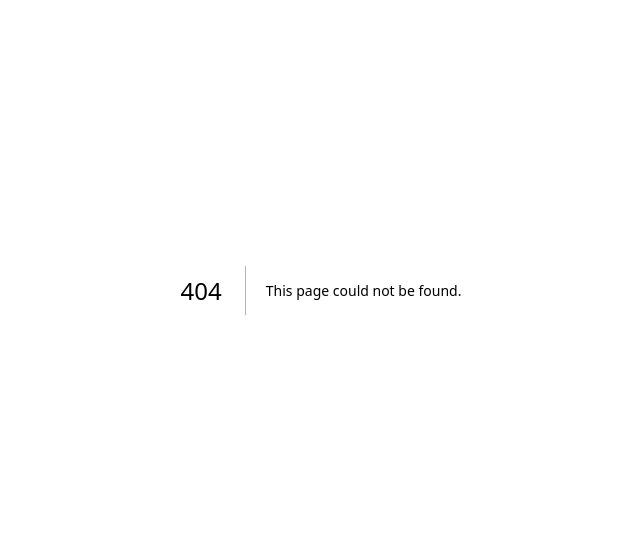
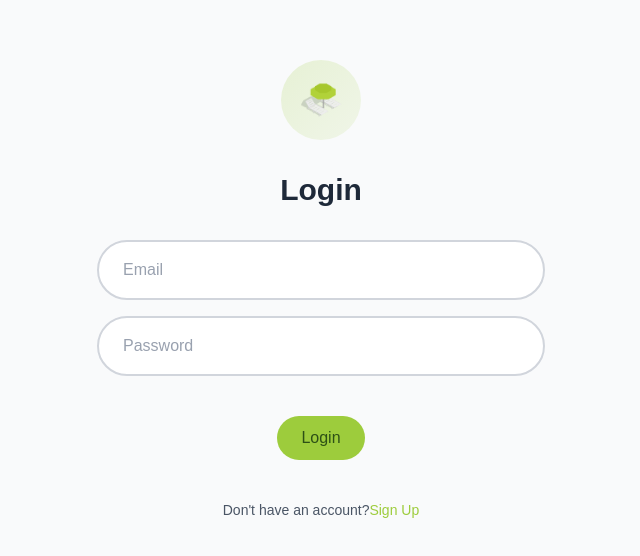
Before and after one commit to zainabzahid711/goawaybadguest, a Next.js app: page /login in a window 1280 px wide. Before the commit this address had no page. Shown: the part 110-666 px from the top of the page, without its empty margins (319-959 px from the left). Built offline with nearby package versions, Linux system fonts and the light colour scheme.

Commit message:
- complete the login route

```diff
--- /dev/null
+++ b/src/app/api/auth/login/route.ts
@@ -0,0 +1,47 @@
+// app/api/auth/login/route.ts
+import { NextResponse } from "next/server";
+import { PrismaClient } from "@prisma/client";
+import argon2 from "argon2";
+
+const globalForPrisma = globalThis as unknown as { prisma?: PrismaClient };
+const prisma = globalForPrisma.prisma ?? new PrismaClient();
+if (process.env.NODE_ENV !== "production") globalForPrisma.prisma = prisma;
+
+export async function POST(req: Request) {
+  try {
+    const { email, password } = await req.json();
+
+    if (!email || !password) {
+      return NextResponse.json(
+        { error: "Email and password are required" },
+        { status: 400 }
+      );
+    }
+
+    const user = await prisma.user.findUnique({ where: { email } });
+
+    if (!user) {
+      return NextResponse.json(
+        { error: "Invalid credentials" },
+        { status: 401 }
+      );
+    }
+
+    const isValid = await argon2.verify(user.passwordHash, password);
+    if (!isValid) {
+      return NextResponse.json(
+        { error: "Invalid credentials" },
+        { status: 401 }
+      );
+    }
+
+    // Optionally, create session or JWT here
+    return NextResponse.json(
+      { message: "Login successful", userId: user.id },
+      { status: 200 }
+    );
+  } catch (err) {
+    console.error("Login error:", err);
+    return NextResponse.json({ error: "Login failed" }, { status: 500 });
+  }
+}
--- /dev/null
+++ b/src/app/login/page.tsx
@@ -0,0 +1,130 @@
+"use client";
+import { useState } from "react";
+import { useRouter } from "next/navigation";
+import toast, { Toaster } from "react-hot-toast";
+import Input from "@/components/ui/input";
+import Button from "@/components/ui/Button";
+import Image from "next/image";
+import Link from "next/link";
+
+export default function LoginPage() {
+  const router = useRouter();
+  const [formData, setFormData] = useState({ email: "", password: "" });
+  const [errors, setErrors] = useState<{ email?: string; password?: string }>(
+    {}
+  );
+
+  const handleChange = (e: React.ChangeEvent<HTMLInputElement>) => {
+    const { name, value } = e.target;
+    setFormData((prev) => ({ ...prev, [name]: value }));
+    if (errors[name as "email" | "password"]) {
+      setErrors((prev) => ({ ...prev, [name]: "" }));
+    }
+  };
+
+  const validate = () => {
+    const newErrors: typeof errors = {};
+    if (!formData.email.trim()) newErrors.email = "Email is required";
+    else if (!/\S+@\S+\.\S+/.test(formData.email))
+      newErrors.email = "Email is invalid";
+
+    if (!formData.password) newErrors.password = "Password is required";
+    else if (formData.password.length < 8)
+      newErrors.password = "Password must be at least 8 characters";
+
+    setErrors(newErrors);
+    return Object.keys(newErrors).length === 0;
+  };
+
+  const handleLogin = async () => {
+    if (!validate()) return;
+
+    try {
+      const res = await fetch("/api/auth/login", {
+        method: "POST",
+        headers: { "Content-Type": "application/json" },
+        body: JSON.stringify(formData),
+      });
+
+      if (res.ok) {
+        toast.success("Logged in successfully!");
+        setTimeout(() => router.push("/dashboard"), 1000);
+      } else {
+        const { error } = await res.json();
+        toast.error(error || "Login failed");
+      }
+    } catch (err) {
+      console.error("Login error:", err);
+      toast.error("Something went wrong");
+    }
+  };
+
+  return (
+    <div className="flex items-center justify-center min-h-screen bg-gray-50 py-8 px-4">
+      <Toaster position="top-center" />
+      <div className="w-full max-w-md">
+        {/* Logo */}
+        <div className="flex justify-center mb-8">
+          <div className="w-20 h-20 bg-gradient-to-br from-[#9DCC3C]/20 to-[#9DCC3C]/10 rounded-full flex items-center justify-center">
+            <Image src="/tree.png" alt="treeLogo" height={50} width={50} />
+          </div>
+        </div>
+        {/* Header */}
+        <div className="text-center mb-8">
+          <h1 className="text-3xl font-bold text-gray-800 mb-2">Login</h1>
+        </div>
+
+        {/* Form */}
+        <div className="space-y-6">
+          <div className="space-y-4">
+            <div>
+              <Input
+                type="email"
+                name="email"
+                placeholder="Email"
+                value={formData.email}
+                onChange={handleChange}
+                required
+              />
+              {errors.email && (
+                <p className="text-red-500 text-sm mt-1 ml-4">{errors.email}</p>
+              )}
+            </div>
+            <div>
+              <Input
+                type="password"
+                name="password"
+                placeholder="Password"
+                value={formData.password}
+                onChange={handleChange}
+                required
+                minLength={8}
+              />
+              {errors.password && (
+                <p className="text-red-500 text-sm mt-1 ml-4">
+                  {errors.password}
+                </p>
+              )}
+            </div>
+          </div>
+
+          <div className="flex justify-center pt-4">
+            <Button variant="primary" onClick={handleLogin}>
+              Login
+            </Button>
+          </div>
+
+          <p className="text-sm text-center text-gray-600 pt-4">
+            Don't have an account?
+            <Link
+              href="/signup"
+              className="text-[#9DCC3C] hover:underline font-medium"
+            >
+              Sign Up
+            </Link>
+          </p>
+        </div>
+      </div>
+    </div>
+  );
+}
--- a/src/app/signup/page.tsx
+++ b/src/app/signup/page.tsx
@@ -4,6 +4,8 @@ import { useRouter } from "next/navigation";
 import toast, { Toaster } from "react-hot-toast";
 import Input from "@/components/ui/input";
 import Button from "@/components/ui/Button";
+import Image from "next/image";
+import Link from "next/link";
 
 interface FormData {
   firstName: string;
@@ -157,7 +159,7 @@ export default function SignupPage() {
         toast.success("Account Created Successfully!");
         // Redirect after successful signup
         setTimeout(() => {
-          router.push("/dashboard"); // Change to your desired route
+          router.push("/login");
         }, 1500);
       } else {
         const { error } = await res.json();
@@ -177,21 +179,7 @@ export default function SignupPage() {
         {/* Logo */}
         <div className="flex justify-center mb-8">
           <div className="w-20 h-20 bg-gradient-to-br from-[#9DCC3C]/20 to-[#9DCC3C]/10 rounded-full flex items-center justify-center">
-            <div className="w-12 h-12 bg-[#9DCC3C] rounded-full flex items-center justify-center">
-              <svg
-                className="w-6 h-6 text-white"
-                fill="none"
-                stroke="currentColor"
-                viewBox="0 0 24 24"
-              >
-                <path
-                  strokeLinecap="round"
-                  strokeLinejoin="round"
-                  strokeWidth={2}
-                  d="M3 12l2-2m0 0l7-7 7 7M5 10v10a1 1 0 001 1h3m10-11l2 2m-2-2v10a1 1 0 01-1 1h-3m-6 0a1 1 0 001-1v-4a1 1 0 011-1h2a1 1 0 011 1v4a1 1 0 001 1m-6 0h6"
-                />
-              </svg>
-            </div>
+            <Image src="/tree.png" alt="treeLogo" height={50} width={50} />
           </div>
         </div>
 
@@ -243,13 +231,13 @@ export default function SignupPage() {
           {/* Login Link */}
           {currentStep === 0 && (
             <p className="text-sm text-center text-gray-600 pt-4">
-              Already have an account?{" "}
-              <a
+              Already have an account?
+              <Link
                 href="/login"
                 className="text-[#9DCC3C] hover:underline font-medium"
               >
                 Login
-              </a>
+              </Link>
             </p>
           )}
         </div>
```
Also changed, not shown: public/tree.png (added), 1 other file (tests, documents, lock files or other folders).
